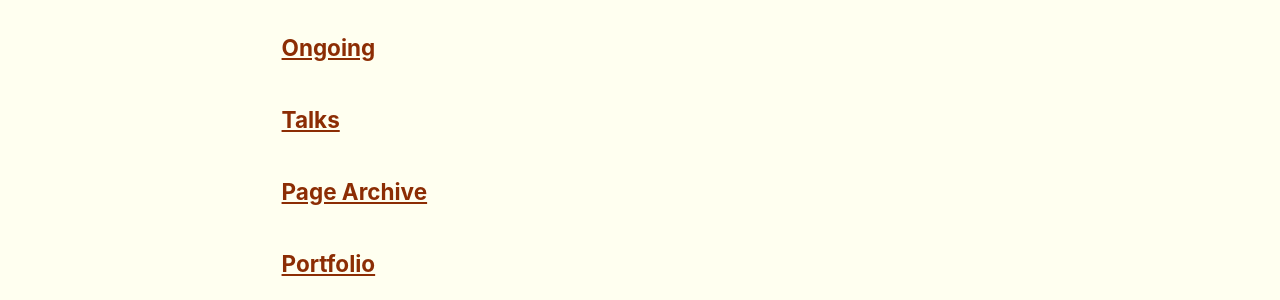
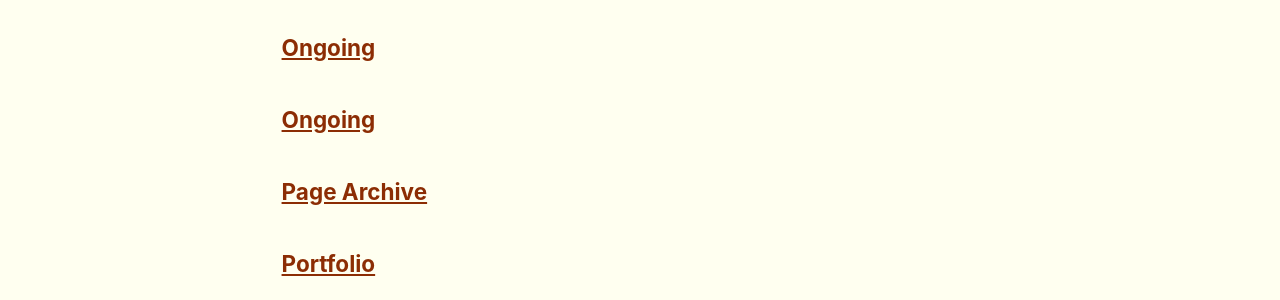
Before and after one commit to alicechevaux/alicechevaux.github.io, a Jekyll site: the page built from _pages/page-archive.html, in a window 1280 px wide and 900 px high, scrolled down 614 px. Shown: the part 154-454 px from the top of the window. Built offline with Jekyll 4.4.1, drawn with Linux system fonts in a browser that asks for light colours.

Commit message:
Rename page from 'Talks' to 'Ongoing'

```diff
--- a/_pages/ongoing.md
+++ b/_pages/ongoing.md
@@ -1,7 +1,7 @@
 ---
 layout: archive
-title: "Talks"
-permalink: /talks/
+title: "Ongoing"
+permalink: /ongoing/
 author_profile: true
 
 ---
```
